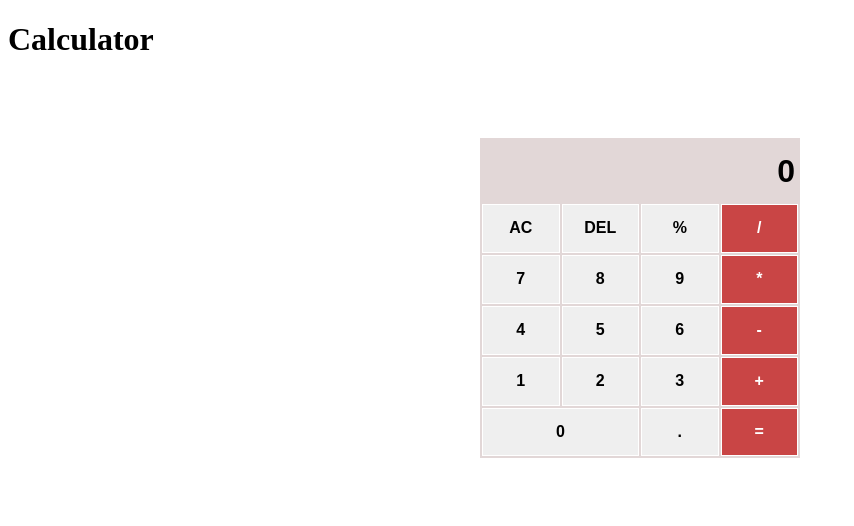
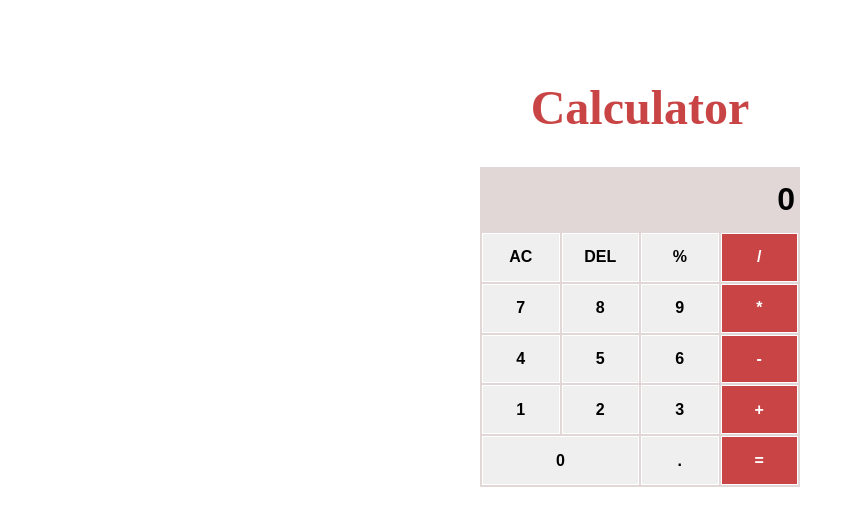
Before and after one commit to anshuKumar99/Calculator, a plain HTML site: page index.html in a window 1280 px wide. Shown: the whole page, without its empty margins (0-854 px from the left). Drawn offline with Linux system fonts and the light colour scheme.

Commit message:
Add styling for h1 element

```diff
--- a/calculator.css
+++ b/calculator.css
@@ -1,10 +1,17 @@
+h1{
+    color: rgb(201, 69, 69);
+    font-size: 3rem;
+    font-family: serif;
+    text-align: center;
+    margin-top: 5rem;
+}
 table{
     width: 20rem;
     height: 20rem;
     table-layout: fixed;
     text-align: center;
     margin: auto;
-    margin-top: 5rem;
+    /* margin-top: 5rem; */
 }
 table,tr,td{
     border:2px solid rgb(226, 215, 215);
```
